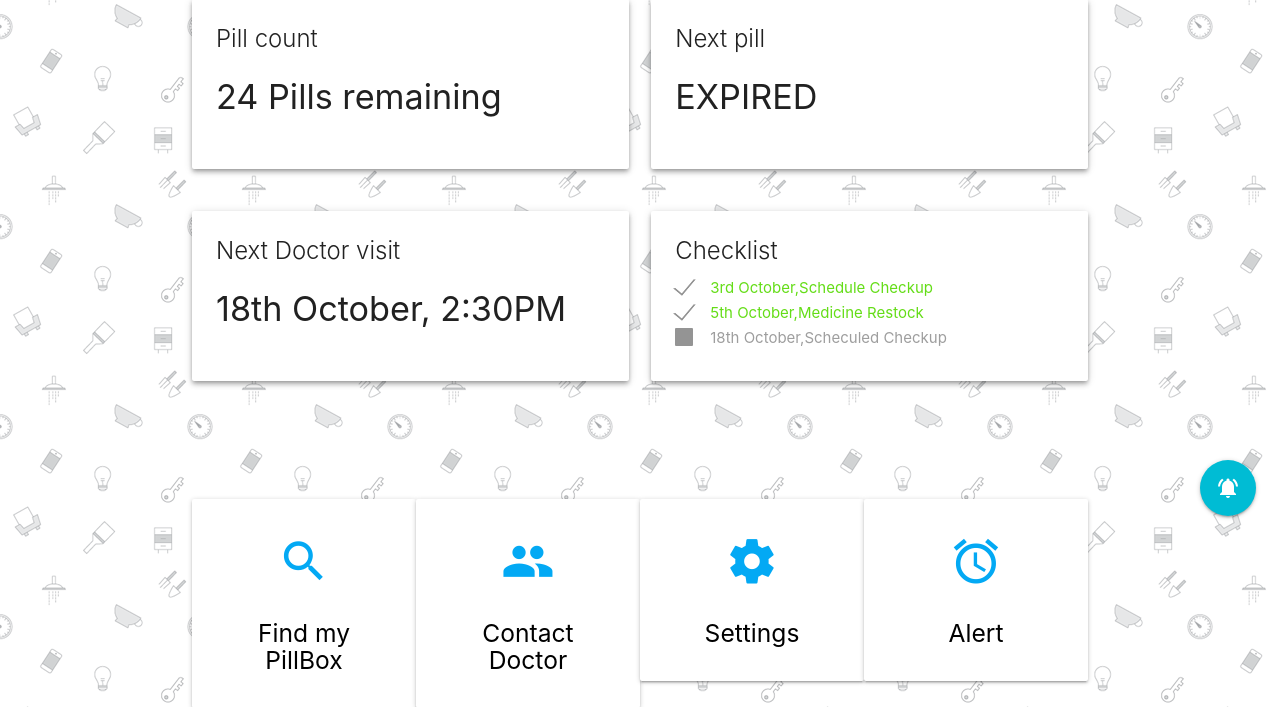
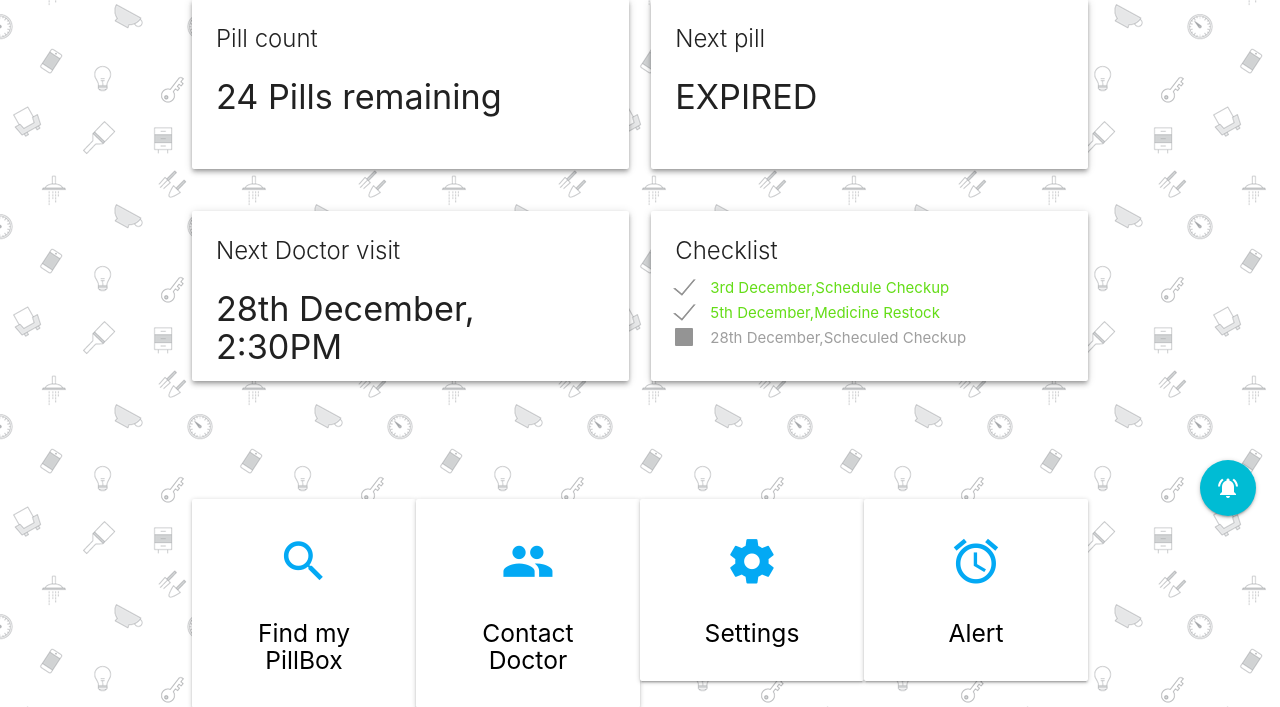
Before and after one commit to piyushverma1337/smartpillbox, a Flask app: page / in a window 1280 px wide. Shown: the part 239-946 px from the top of the page. Run offline with Flask 2, Linux system fonts and the light colour scheme; some libraries are stand-ins or nearby versions.

Commit message:
esp begin

```diff
--- a/main.py
+++ b/main.py
@@ -15,13 +15,13 @@ answers = []
 
 @socketio.on('appconnected')
 def handle_appconnect():
-	print('App connected')
+	print('[INFO]App connected')
 	webapp.append(request.sid)
 
 
 @socketio.on('deviceconnected')
 def handle_deviceconnect():
-	print('Device connected')
+	print('[INFO]Device connected')
 	device.append(request.sid)
 
 
@@ -49,6 +49,7 @@ def status(state):
 
 @socketio.on('buzz')
 def on_buzz():
+	print('buzz')
 	socketio.emit('findme', room=device[-1])
 
 
@@ -58,12 +59,12 @@ def on_time():
 	# email
 	day = datetime.datetime.now().strftime("%A")
 	gmail_user = "smartpillbox1@gmail.com"
-	gmail_password = ""
+	gmail_password = "Atos@2018"
 	msg = EmailMessage()
 	msg.set_content(f"Its time to take your {day} pills.\n\nRegards\nPillbox")
 	msg['Subject'] = "Please take your pills!"
 	msg['From'] = "smartpillbox1@gmail.com"
-	msg['To'] = "piyushverma005@gmail.com"
+	msg['To'] = "ganuganu@gmail.com"
 	try:
 		server = smtplib.SMTP_SSL('smtp.gmail.com', 465)
 		server.ehlo()
@@ -80,4 +81,4 @@ def on_time():
 
 if __name__ == "__main__":
 	socketio.run(app, host='0.0.0.0', port=int(os.getenv("PORT")), debug=False)
-	#socketio.run(app, debug=True)
+	#socketio.run(app, host='0.0.0.0', debug=True)
--- a/requirements.txt
+++ b/requirements.txt
@@ -3,8 +3,11 @@ certifi==2018.8.24
 chardet==3.0.4
 Click==7.0
 colorama==0.3.9
+dnspython==1.15.0
+eventlet==0.24.1
 Flask==1.0.2
 Flask-SocketIO==3.0.2
+greenlet==0.4.15
 idna==2.7
 isort==4.3.4
 itsdangerous==0.24
@@ -12,6 +15,7 @@ Jinja2==2.10
 lazy-object-proxy==1.3.1
 MarkupSafe==1.0
 mccabe==0.6.1
+monotonic==1.5
 pylint==2.1.1
 python-engineio==2.3.1
 python-socketio==2.0.0
--- a/templates/index.html
+++ b/templates/index.html
@@ -88,7 +88,7 @@
 						<div class="card z-depth-2">
 							<div class="card-content">
 								<span class="card-title">Next Doctor visit</span>
-								<h4>18th October, 2:30PM</h4>
+								<h4>28th December, 2:30PM</h4>
 							</div>
 						</div>
 					</div>
@@ -100,19 +100,19 @@
 									<p>
 										<label>
 											<input type="checkbox" checked="checked" disabled="disabled" />
-											<span style="color: #64dd17;">3rd October,Schedule Checkup</span>
+											<span style="color: #64dd17;">3rd December,Schedule Checkup</span>
 										</label>
 									</p>
 									<p>
 										<label>
 											<input type="checkbox" checked="checked" disabled="disabled" />
-											<span style="color: #64dd17;">5th October,Medicine Restock</span>
+											<span style="color: #64dd17;">5th December,Medicine Restock</span>
 										</label>
 									</p>
 									<p>
 										<label>
 											<input type="checkbox" disabled="disabled" />
-											<span>18th October,Scheculed Checkup</span>
+											<span>28th December,Scheculed Checkup</span>
 										</label>
 									</p>
 								</form>
```
Also changed, not shown: 1 other file.
